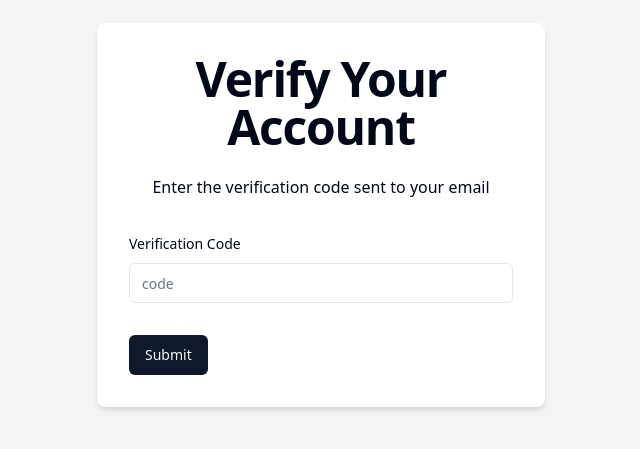
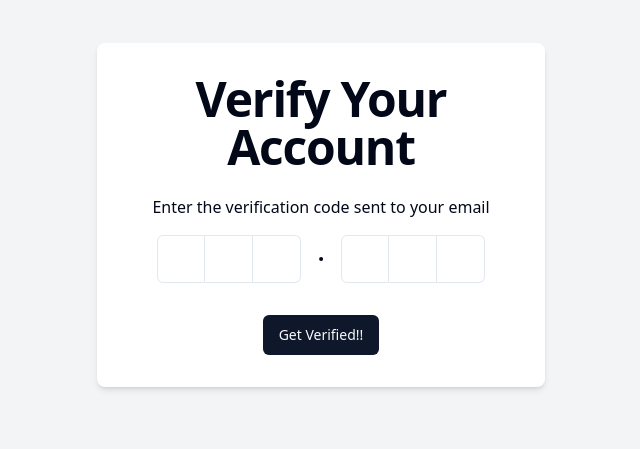
Before and after one commit to Hetav21/QnA-app, a Next.js app: page /verify/1 in a window 1280 px wide. Shown: the part 185-634 px from the top of the page, without its empty margins (319-959 px from the left). Built offline with nearby package versions, Linux system fonts and the light colour scheme.

Commit message:
Better verification page

```diff
--- a/package.json
+++ b/package.json
@@ -20,6 +20,7 @@
     "bcryptjs": "^2.4.3",
     "class-variance-authority": "^0.7.1",
     "clsx": "^2.1.1",
+    "input-otp": "^1.4.1",
     "lucide-react": "^0.469.0",
     "mongoose": "^8.9.2",
     "next": "15.1.2",
--- a/src/app/(auth)/verify/[username]/page.tsx
+++ b/src/app/(auth)/verify/[username]/page.tsx
@@ -13,17 +13,30 @@ import {
   FormControl,
   FormField,
   FormItem,
-  FormLabel,
   FormMessage,
 } from "@/components/ui/form";
-import { Input } from "@/components/ui/input";
+
+import {
+  InputOTP,
+  InputOTPGroup,
+  InputOTPSeparator,
+  InputOTPSlot,
+} from "@/components/ui/input-otp";
+
 import { verifySchema } from "@/schemas/verifySchema";
+import { REGEXP_ONLY_DIGITS } from "input-otp";
 
 const VerificationPage = () => {
+  // Router to route to new page
   const router = useRouter();
+
+  // To extract username from the URL
   const params = useParams<{ username: string }>();
+
+  // To show toast messages
   const { toast } = useToast();
 
+  // form based on verify schema
   const form = useForm<z.infer<typeof verifySchema>>({
     resolver: zodResolver(verifySchema),
     defaultValues: {
@@ -31,10 +44,12 @@ const VerificationPage = () => {
     },
   });
 
+  // On form submit event
   const onSubmit: SubmitHandler<z.infer<typeof verifySchema>> = async (
     data,
   ) => {
     try {
+      // Sending backend request to verify the user
       const response: AxiosResponse<ApiResponse> = await axios.post(
         "/api/verify-code",
         {
@@ -43,18 +58,21 @@ const VerificationPage = () => {
         },
       );
 
+      // Show toast message based on response
       toast({
         title: response.data.success ? "Success" : "Error",
         description: response.data.success
-          ? "Account verified! Please login!!"
+          ? "Account verified! Please login now!!"
           : response.data.message,
         variant: response.data.success ? "default" : "destructive",
       });
 
+      // Route to sign-in page if verification is successful
       if (response.data.success) {
         router.replace("/sign-in");
       }
     } catch (err) {
+      // Parsing error as AxiosError
       const error = err as AxiosError<ApiResponse>;
 
       console.error("Error verifying user: " + err);
@@ -72,12 +90,11 @@ const VerificationPage = () => {
   return (
     <div className="flex justify-center items-center min-h-screen bg-gray-100">
       <div className="w-full max-w-md p-8 space-y-8 bg-white rounded-lg shadow-md">
-        <div className="text-center">
+        <div className="text-center place-items-center">
           <h1 className="text-4xl font-extrabold tracking-tight lg:text-5xl mb-6">
             Verify Your Account
           </h1>
           <p className="mb-4">Enter the verification code sent to your email</p>
-        </div>
           <Form {...form}>
             <form onSubmit={form.handleSubmit(onSubmit)} className="space-y-8">
               <FormField
@@ -85,17 +102,34 @@ const VerificationPage = () => {
                 name="code"
                 render={({ field }) => (
                   <FormItem>
-                  <FormLabel>Verification Code</FormLabel>
                     <FormControl>
-                    <Input placeholder="code" {...field} />
+                      <InputOTP
+                        maxLength={6}
+                        // Only accepts digits
+                        pattern={REGEXP_ONLY_DIGITS}
+                        {...field}
+                      >
+                        <InputOTPGroup>
+                          <InputOTPSlot index={0} />
+                          <InputOTPSlot index={1} />
+                          <InputOTPSlot index={2} />
+                        </InputOTPGroup>
+                        <InputOTPSeparator />
+                        <InputOTPGroup>
+                          <InputOTPSlot index={3} />
+                          <InputOTPSlot index={4} />
+                          <InputOTPSlot index={5} />
+                        </InputOTPGroup>
+                      </InputOTP>
                     </FormControl>
                     <FormMessage />
                   </FormItem>
                 )}
               />
-            <Button type="submit">Submit</Button>
+              <Button type="submit">Get Verified!!</Button>
             </form>
           </Form>
+        </div>
       </div>
     </div>
   );
--- /dev/null
+++ b/src/components/ui/input-otp.tsx
@@ -0,0 +1,71 @@
+"use client";
+
+import * as React from "react";
+import { OTPInput, OTPInputContext } from "input-otp";
+import { Dot } from "lucide-react";
+
+import { cn } from "@/lib/utils";
+
+const InputOTP = React.forwardRef<
+  React.ElementRef<typeof OTPInput>,
+  React.ComponentPropsWithoutRef<typeof OTPInput>
+>(({ className, containerClassName, ...props }, ref) => (
+  <OTPInput
+    ref={ref}
+    containerClassName={cn(
+      "flex items-center gap-2 has-[:disabled]:opacity-50",
+      containerClassName,
+    )}
+    className={cn("disabled:cursor-not-allowed", className)}
+    {...props}
+  />
+));
+InputOTP.displayName = "InputOTP";
+
+const InputOTPGroup = React.forwardRef<
+  React.ElementRef<"div">,
+  React.ComponentPropsWithoutRef<"div">
+>(({ className, ...props }, ref) => (
+  <div ref={ref} className={cn("flex items-center", className)} {...props} />
+));
+InputOTPGroup.displayName = "InputOTPGroup";
+
+const InputOTPSlot = React.forwardRef<
+  React.ElementRef<"div">,
+  React.ComponentPropsWithoutRef<"div"> & { index: number }
+>(({ index, className, ...props }, ref) => {
+  const inputOTPContext = React.useContext(OTPInputContext);
+  const { char, hasFakeCaret, isActive } = inputOTPContext.slots[index];
+
+  return (
+    <div
+      ref={ref}
+      className={cn(
+        "relative flex h-12 w-12 items-center justify-center border-y border-r border-input text-sm transition-all first:rounded-l-md first:border-l last:rounded-r-md",
+        isActive && "z-10 ring-2 ring-ring ring-offset-background",
+        className,
+      )}
+      {...props}
+    >
+      {char}
+      {hasFakeCaret && (
+        <div className="pointer-events-none absolute inset-0 flex items-center justify-center">
+          <div className="h-4 w-px animate-caret-blink bg-foreground duration-1000" />
+        </div>
+      )}
+    </div>
+  );
+});
+InputOTPSlot.displayName = "InputOTPSlot";
+
+const InputOTPSeparator = React.forwardRef<
+  React.ElementRef<"div">,
+  React.ComponentPropsWithoutRef<"div">
+>(({ ...props }, ref) => (
+  <div ref={ref} role="separator" {...props}>
+    <Dot />
+  </div>
+));
+InputOTPSeparator.displayName = "InputOTPSeparator";
+
+export { InputOTP, InputOTPGroup, InputOTPSlot, InputOTPSeparator };
--- a/src/lib/regex.ts
+++ b/src/lib/regex.ts
@@ -12,3 +12,5 @@ export const usernameRegex = /^[a-zA-Z0-9_]+$/;
 // Can contain special characters
 export const passwordRegex =
   /^(?=.*\d)(?=.*[a-z])(?=.*[A-Z])(?=.*[a-zA-Z]).{8,}$/;
+
+export const verifyCodeRegex = /^[0-9]{6}$/;
--- a/src/schemas/verifySchema.ts
+++ b/src/schemas/verifySchema.ts
@@ -1,5 +1,9 @@
+import { verifyCodeRegex } from "@/lib/regex";
 import { z } from "zod";
 
 export const verifySchema = z.object({
-  code: z.string().length(6, "Code must be 6 characters"),
+  code: z
+    .string()
+    .length(6, "Code must be 6 characters")
+    .regex(verifyCodeRegex, "Code only contains digits"),
 });
--- a/tailwind.config.ts
+++ b/tailwind.config.ts
@@ -9,54 +9,63 @@ export default {
   ],
   theme: {
     extend: {
+      keyframes: {
+        "caret-blink": {
+          "0%,70%,100%": { opacity: "1" },
+          "20%,50%": { opacity: "0" },
+        },
+      },
+      animation: {
+        "caret-blink": "caret-blink 1.25s ease-out infinite",
+      },
       colors: {
-  			background: 'hsl(var(--background))',
-  			foreground: 'hsl(var(--foreground))',
+        background: "hsl(var(--background))",
+        foreground: "hsl(var(--foreground))",
         card: {
-  				DEFAULT: 'hsl(var(--card))',
-  				foreground: 'hsl(var(--card-foreground))'
+          DEFAULT: "hsl(var(--card))",
+          foreground: "hsl(var(--card-foreground))",
         },
         popover: {
-  				DEFAULT: 'hsl(var(--popover))',
-  				foreground: 'hsl(var(--popover-foreground))'
+          DEFAULT: "hsl(var(--popover))",
+          foreground: "hsl(var(--popover-foreground))",
         },
         primary: {
-  				DEFAULT: 'hsl(var(--primary))',
-  				foreground: 'hsl(var(--primary-foreground))'
+          DEFAULT: "hsl(var(--primary))",
+          foreground: "hsl(var(--primary-foreground))",
         },
         secondary: {
-  				DEFAULT: 'hsl(var(--secondary))',
-  				foreground: 'hsl(var(--secondary-foreground))'
+          DEFAULT: "hsl(var(--secondary))",
+          foreground: "hsl(var(--secondary-foreground))",
         },
         muted: {
-  				DEFAULT: 'hsl(var(--muted))',
-  				foreground: 'hsl(var(--muted-foreground))'
+          DEFAULT: "hsl(var(--muted))",
+          foreground: "hsl(var(--muted-foreground))",
         },
         accent: {
-  				DEFAULT: 'hsl(var(--accent))',
-  				foreground: 'hsl(var(--accent-foreground))'
+          DEFAULT: "hsl(var(--accent))",
+          foreground: "hsl(var(--accent-foreground))",
         },
         destructive: {
-  				DEFAULT: 'hsl(var(--destructive))',
-  				foreground: 'hsl(var(--destructive-foreground))'
+          DEFAULT: "hsl(var(--destructive))",
+          foreground: "hsl(var(--destructive-foreground))",
         },
-  			border: 'hsl(var(--border))',
-  			input: 'hsl(var(--input))',
-  			ring: 'hsl(var(--ring))',
+        border: "hsl(var(--border))",
+        input: "hsl(var(--input))",
+        ring: "hsl(var(--ring))",
         chart: {
-  				'1': 'hsl(var(--chart-1))',
-  				'2': 'hsl(var(--chart-2))',
-  				'3': 'hsl(var(--chart-3))',
-  				'4': 'hsl(var(--chart-4))',
-  				'5': 'hsl(var(--chart-5))'
-  			}
+          "1": "hsl(var(--chart-1))",
+          "2": "hsl(var(--chart-2))",
+          "3": "hsl(var(--chart-3))",
+          "4": "hsl(var(--chart-4))",
+          "5": "hsl(var(--chart-5))",
+        },
       },
       borderRadius: {
-  			lg: 'var(--radius)',
-  			md: 'calc(var(--radius) - 2px)',
-  			sm: 'calc(var(--radius) - 4px)'
-  		}
-  	}
+        lg: "var(--radius)",
+        md: "calc(var(--radius) - 2px)",
+        sm: "calc(var(--radius) - 4px)",
+      },
+    },
   },
   plugins: [require("tailwindcss-animate")],
 } satisfies Config;
```
Also changed, not shown: 1 other file (tests, documents, lock files or other folders). Lines whose indentation alone changed are shown as unchanged.
